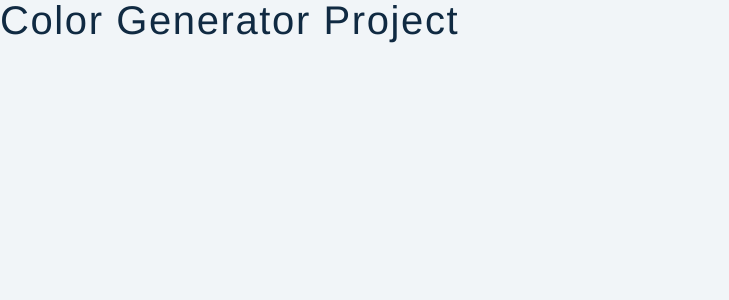
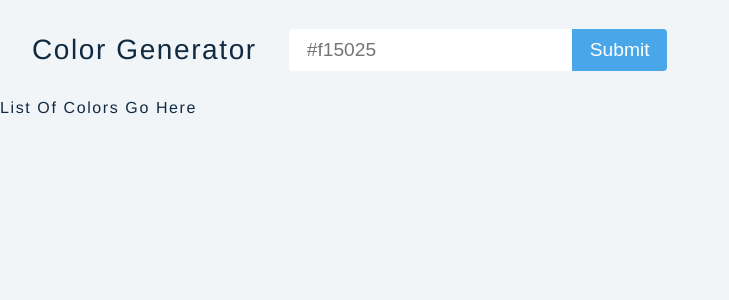
Before and after one commit to locaulker/color-generator, a React (Create React App) app: page / in a window 1280 px wide. Shown: the top 300 px of the page, without its empty margins (0-729 px from the left). Built offline with nearby package versions, Linux system fonts and the light colour scheme; the HTML template or start-up script is replaced by a standard one.

Commit message:
basic structure setup

```diff
--- a/src/App.js
+++ b/src/App.js
@@ -1,10 +1,39 @@
-import React, { useState } from 'react'
-import SingleColor from './SingleColor'
+import React, { useState } from "react"
+import SingleColor from "./SingleColor"
 
-import Values from 'values.js'
+import Values from "values.js"
 
 function App() {
-  return <h2>color generator project</h2>
+  const [color, setColor] = useState("")
+  const [error, setError] = useState(false)
+  const [list, setList] = useState([])
+
+  const handleSubmit = e => {
+    e.preventDefault()
+    console.log("Heelo world")
+  }
+
+  return (
+    <>
+      <section className="container">
+        <h3>Color Generator</h3>
+        <form onSubmit={handleSubmit}>
+          <input
+            type="text"
+            value={color}
+            onChange={e => setColor(e.target.value)}
+            placeholder="#f15025"
+          />
+          <button className="btn" type="submit">
+            Submit
+          </button>
+        </form>
+      </section>
+      <section className="colors">
+        <h4>List of colors go here</h4>
+      </section>
+    </>
+  )
 }
 
 export default App
--- a/src/index.css
+++ b/src/index.css
@@ -89,10 +89,11 @@
 }
 h3 {
   font-size: 1.25rem;
-  font-weight: 400;
+  font-weight: 300;
 }
 h4 {
   font-size: 0.875rem;
+  font-weight: normal;
 }
 p {
   margin-bottom: 1.25rem;
```
